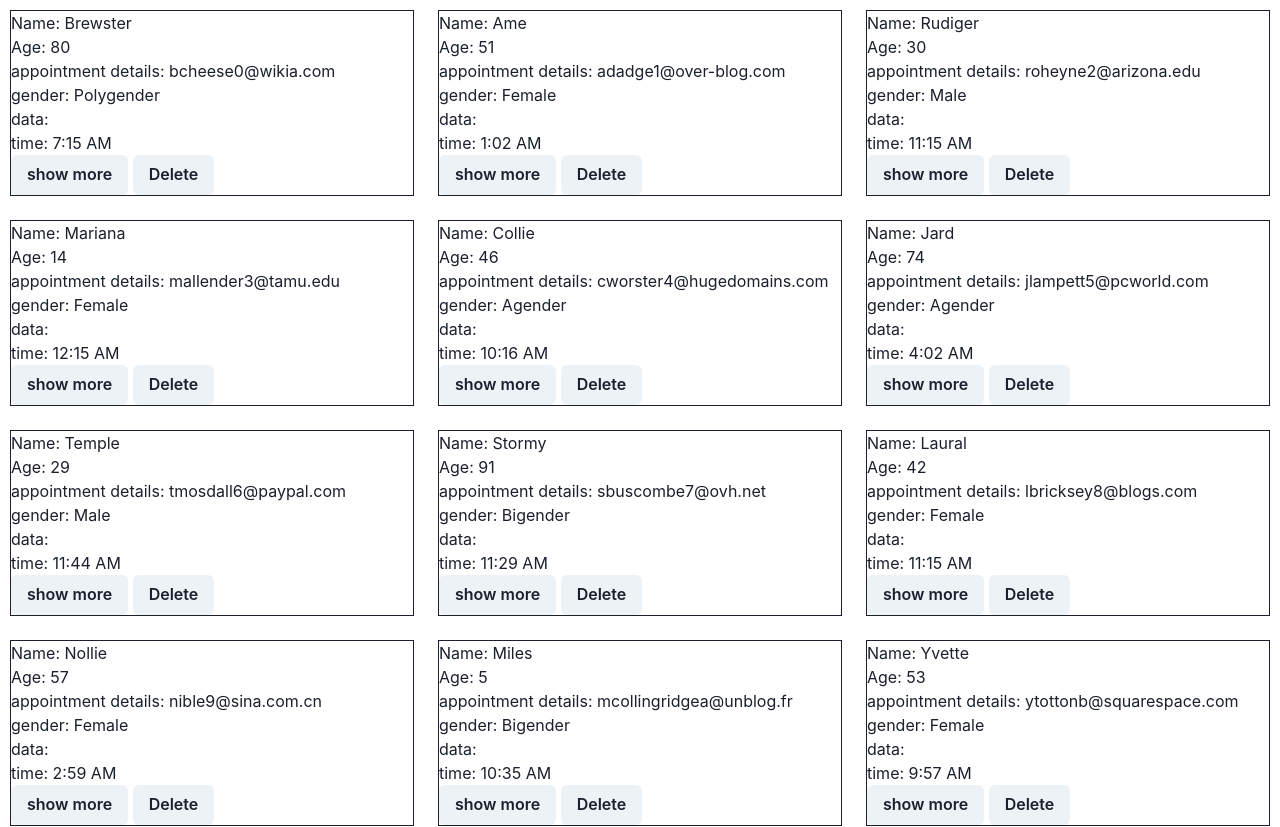
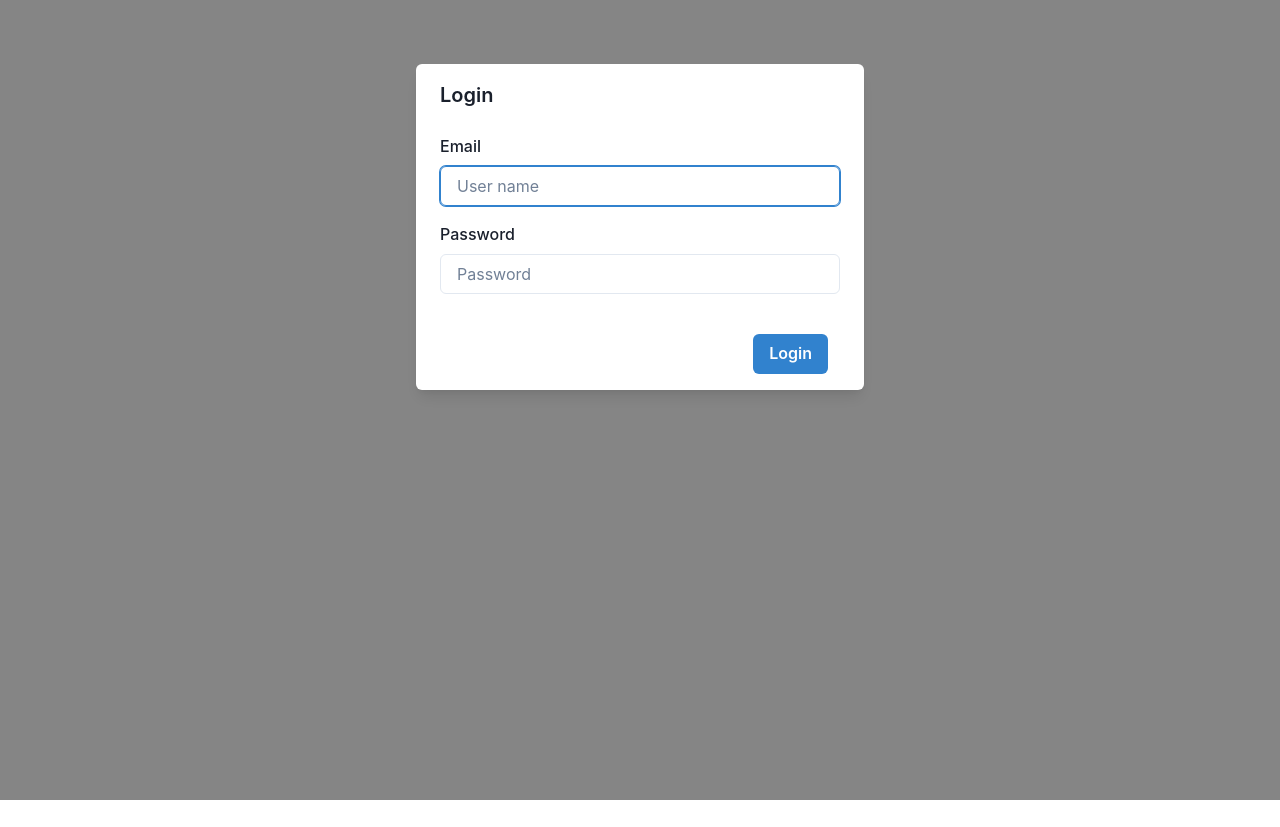
Before and after one commit to shiwam-C114/appointment-app, a React (Vite) app: page /appointments in a window 1280 px wide. Shown: the top 827 px of the page. After the commit the page ends 800 px from the top, so only its background shows below. Built offline with nearby package versions, Linux system fonts and the light colour scheme; data requests are answered from the project's data file.

Commit message:
private link alive

```diff
--- a/src/pages/Appointments.jsx
+++ b/src/pages/Appointments.jsx
@@ -1,7 +1,10 @@
-import React, { useEffect, useState } from "react";
+import React, { useContext, useEffect, useState } from "react";
 import { Box, Button, Grid, GridItem, Spacer } from "@chakra-ui/react";
+import AuthContext from "../context/AuthContext";
+import Login from "./Login";
 function Appointments() {
   const [data, setData] = useState([]);
+  const [isAuth, toggleAuth] = useContext(AuthContext);
   function getData() {
     fetch("http://localhost:8080/appointment")
       .then((res) => res.json())
@@ -12,7 +15,7 @@ function Appointments() {
   }, []);
 
   return (
-    <div>
+    <div>{isAuth?
       <Grid margin={"10px"} templateColumns="repeat(3, 1fr)" gap={6}>
         {data.map((ele) => (
           <GridItem key={ele.id}>
@@ -29,7 +32,7 @@ function Appointments() {
             </Box>
           </GridItem>
         ))}
-      </Grid>
+      </Grid>:<Login/>}
     </div>
   );
 }
```
